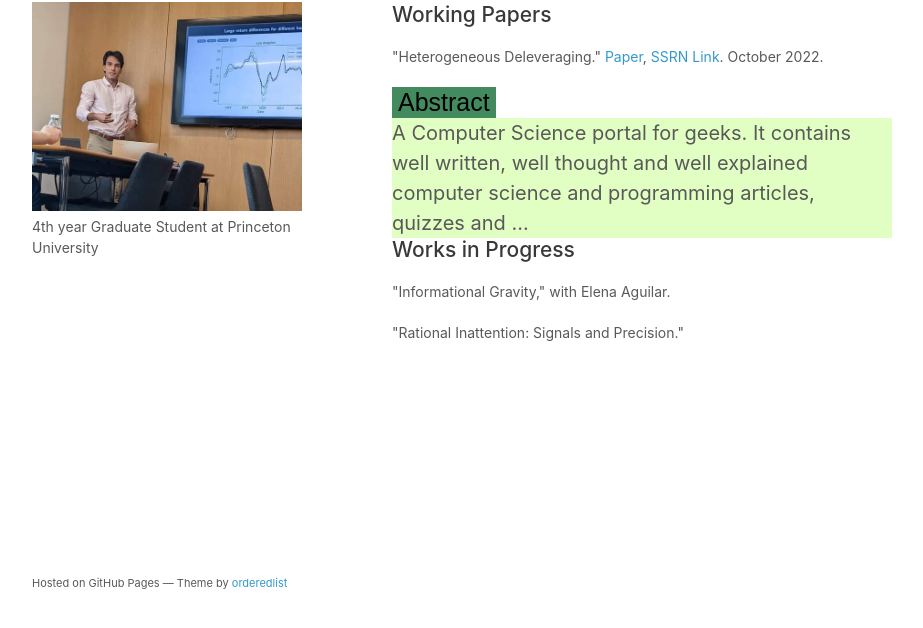
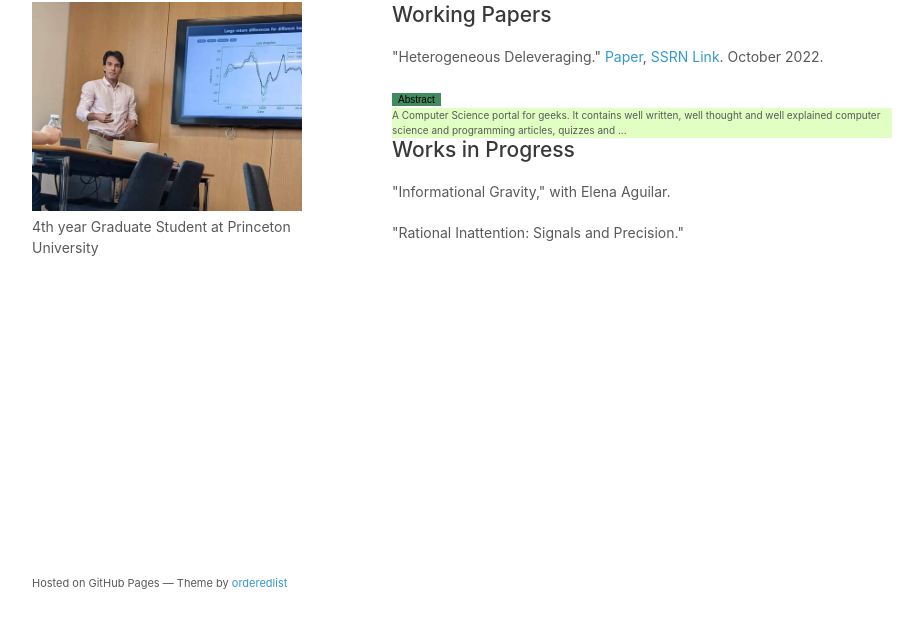
Before and after one commit to nikolakou/nikolakou.github.io, a plain HTML site: page index.html in a window 1280 px wide. Both pictures are taken after a click on the button "Abstract". Shown: the part 138-766 px from the top of the page, without its empty margins (178-1101 px from the left). Drawn offline with Linux system fonts and the light colour scheme.

Commit message:
Update index.html

```diff
--- a/index.html
+++ b/index.html
@@ -6,7 +6,7 @@
         background-color: #a2de96;
         border: none;
         outline: none;
-        font-size: 25px;
+        font-size: 10px;
     }
 
     .active,
@@ -17,7 +17,7 @@
     .text {
         background-color: #e1ffc2;
         display: none;
-        font-size: 20px;
+        font-size: 10px;
     }
 </style>
 
```
